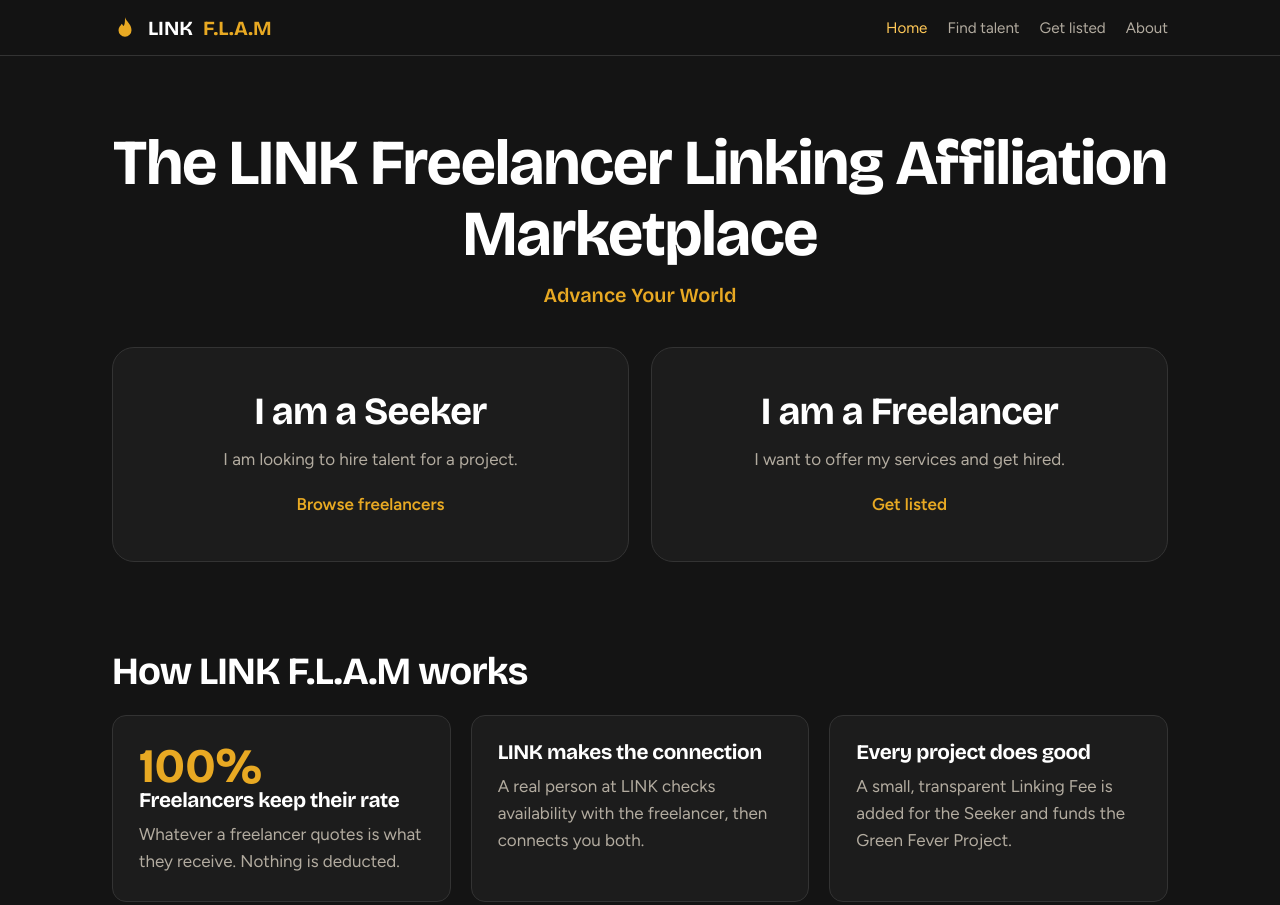
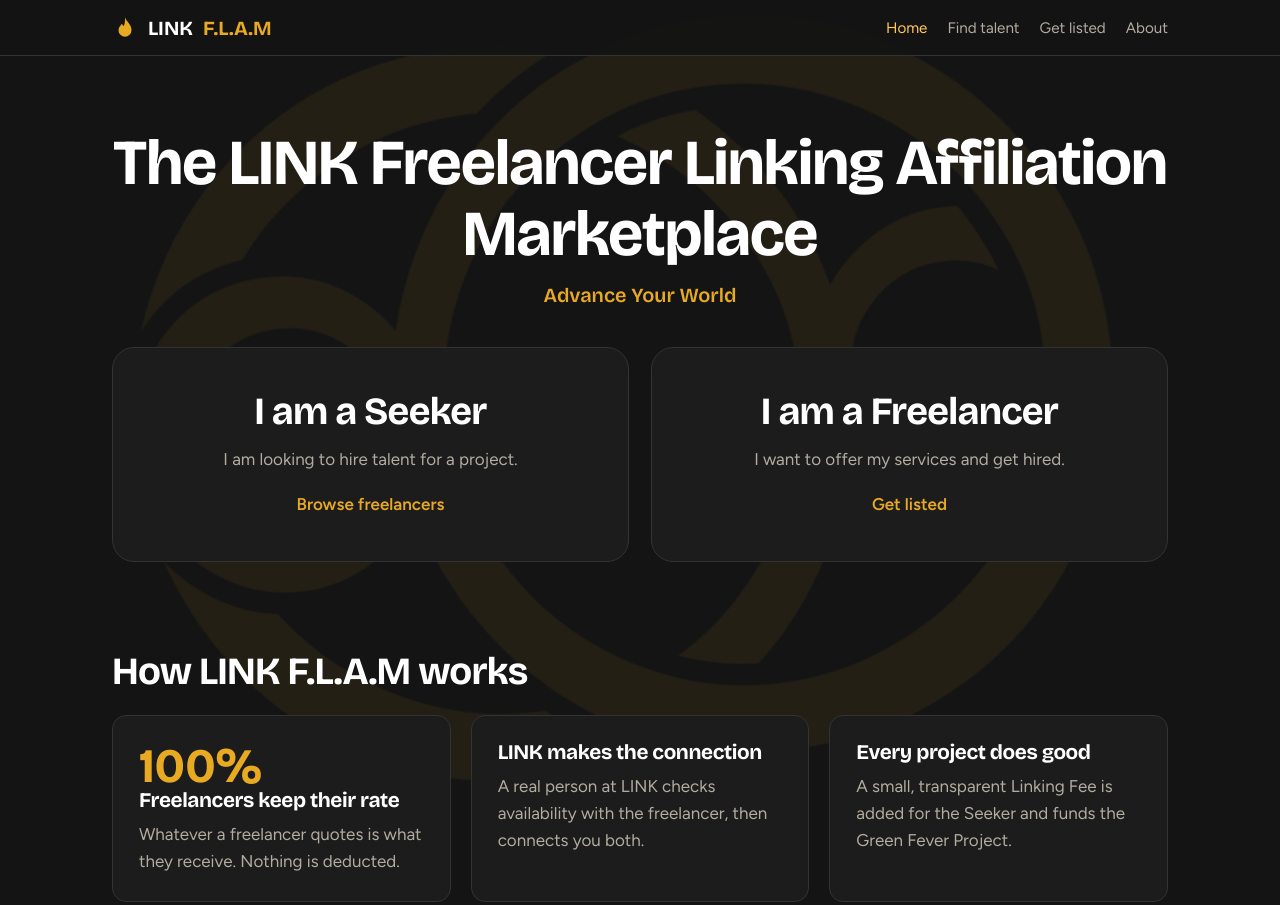
Before and after one commit to GETLINKED-CO-ZA/link-flam-pgf, a website: page index.html in a window 1280 px wide. Shown: the top 905 px of the page. Drawn offline with nearby package versions, Linux system fonts and the light colour scheme.

Commit message:
Add files via upload

```diff
--- a/index.html
+++ b/index.html
@@ -1,5 +1,5 @@
-<!DOCTYPE html><html lang="en"><head><meta charset="utf-8"><meta name="viewport" content="width=device-width,initial-scale=1"><title>LINK F.L.A.M – Advance Your World</title><link rel="preconnect" href="https://fonts.googleapis.com"><link rel="preconnect" href="https://fonts.gstatic.com" crossorigin><link href="https://fonts.googleapis.com/css2?family=Bricolage+Grotesque:wght@600;700&family=Figtree:wght@400;600&display=swap" rel="stylesheet"><link rel="stylesheet" href="style.css"></head><body><header class="site" id="site-header"></header>
-<main>
+<!DOCTYPE html><html lang="en"><head><meta charset="utf-8"><meta name="viewport" content="width=device-width,initial-scale=1"><title>LINK F.L.A.M – Advance Your World</title><link rel="icon" href="favicon.ico" sizes="any"><link rel="icon" href="favicon.png" type="image/png"><link rel="apple-touch-icon" href="apple-touch-icon.png"><link rel="preconnect" href="https://fonts.googleapis.com"><link rel="preconnect" href="https://fonts.gstatic.com" crossorigin><link href="https://fonts.googleapis.com/css2?family=Bricolage+Grotesque:wght@600;700&family=Figtree:wght@400;600&display=swap" rel="stylesheet"><link rel="stylesheet" href="style.css"></head><body><header class="site" id="site-header"></header>
+<img class="bgmark" src="logo-gold.png" alt="" aria-hidden="true"><main>
 <section class="hero"><div class="wrap">
 <h1>The LINK Freelancer Linking Affiliation Marketplace</h1>
 <p class="slogan">Advance Your World</p>
--- a/style.css
+++ b/style.css
@@ -56,3 +56,7 @@ footer{border-top:1px solid var(--line);padding:34px 0;color:var(--mute);font-si
 footer .wrap{display:flex;justify-content:space-between;gap:12px;flex-wrap:wrap}
 @media(max-width:760px){.choices,.grid3,form .two{grid-template-columns:1fr}nav a{margin:0 14px 0 0}section{padding:44px 0}}
 @media(prefers-reduced-motion:reduce){*{transition:none!important;scroll-behavior:auto!important}}
+.bgmark{position:fixed;z-index:0;top:50%;left:50%;width:min(110vw,980px);max-width:none;transform:translate(-50%,-50%);opacity:.07;pointer-events:none;user-select:none;animation:drift 30s ease-in-out infinite alternate}
+@keyframes drift{from{transform:translate(-52%,-50%) rotate(-7deg) scale(1)}to{transform:translate(-48%,-53%) rotate(7deg) scale(1.06)}}
+main{position:relative;z-index:1}
+@media(prefers-reduced-motion:reduce){.bgmark{animation:none}}
```
Also changed, not shown: about.html (+1 -1 lines), get-listed.html (+1 -1 lines), marketplace.html (+1 -1 lines), apple-touch-icon.png (added), favicon.ico (added), favicon.png (added), logo-gold.png (added).
